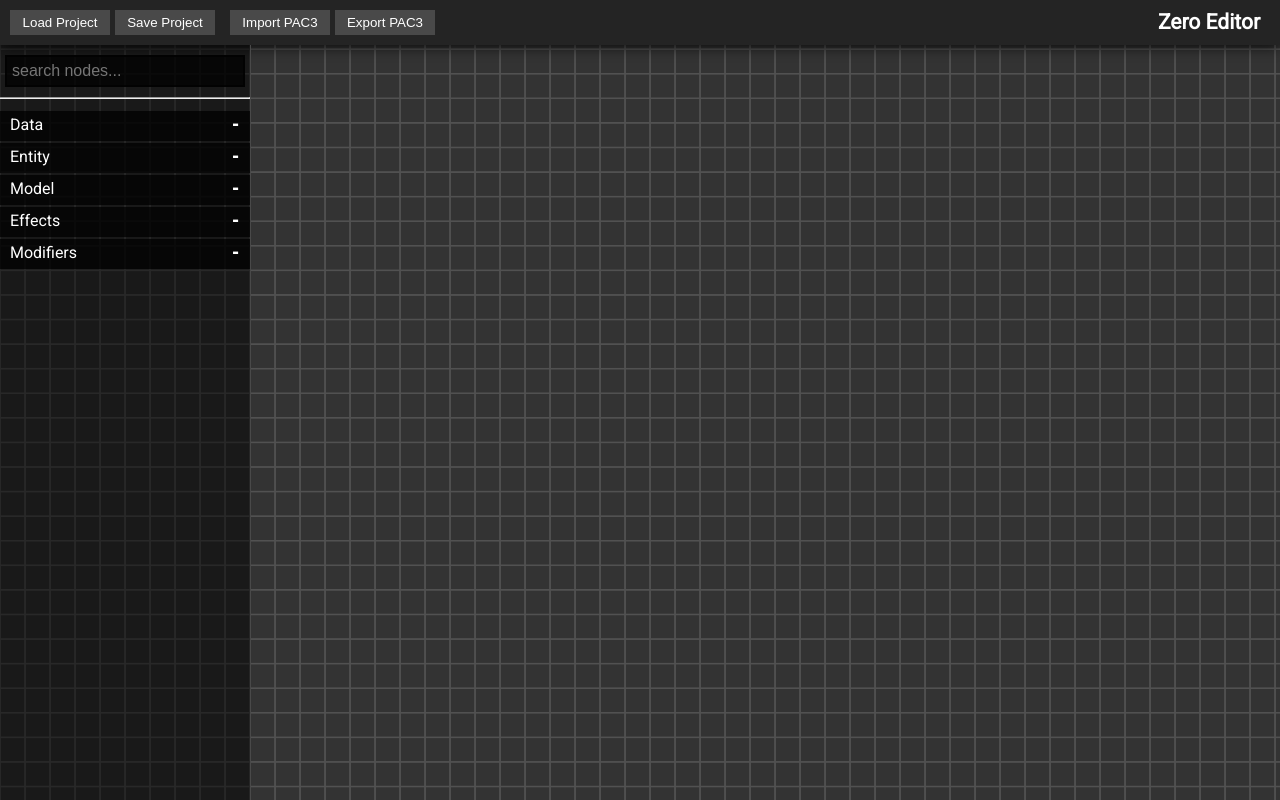
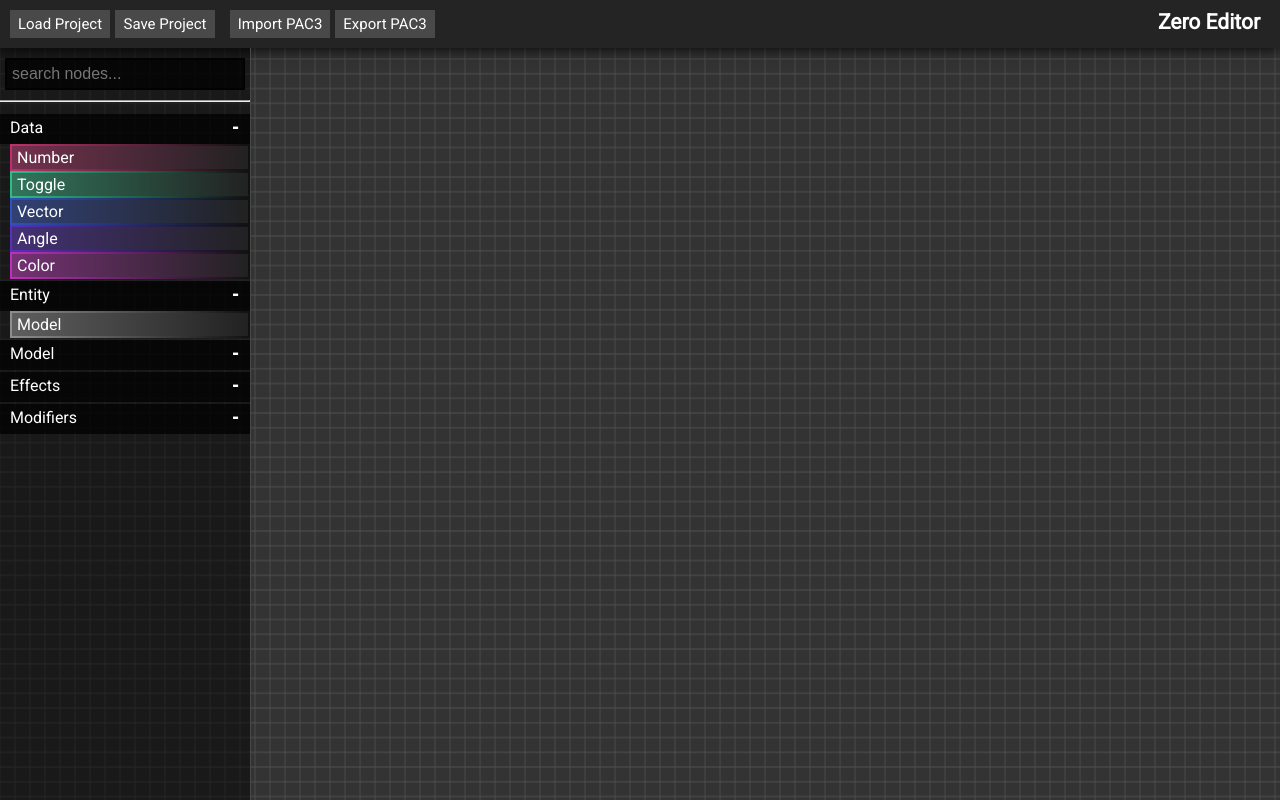
Before and after one commit to Earu/Zero-Editor, a React (Create React App) app: page / in a window 1280 px wide. Built offline with nearby package versions, Linux system fonts and the light colour scheme.

Commit message:
add menu items

```diff
--- a/src/components/Editor.css
+++ b/src/components/Editor.css
@@ -4,7 +4,7 @@
 	position: fixed;
 	background: url("./grid.png");
 	background-repeat: repeat;
-	background-size: 25px;
+	background-size: 15px;
 }
 
 #editor-menu {
@@ -39,4 +39,6 @@
 	margin-right: 5px;
 	width: 100px;
 	cursor: pointer;
+	font-size: 15px;
+	font-family: 'Roboto', sans-serif;
 }
--- a/src/components/menu/NodeMenuCategory.css
+++ b/src/components/menu/NodeMenuCategory.css
@@ -1,10 +1,10 @@
 .node-menu-category {
-	background-color: rgba(0, 0, 0, 0.75);
 	margin-top: 2px;
 }
 
 .node-menu-category>.header {
 	height: 30px;
+	background-color: rgba(0, 0, 0, 0.75);
 }
 
 .node-menu-category>.header>button {
@@ -25,3 +25,8 @@
 	right: -10px;
 	user-select: none;
 }
+
+.node-menu-category>.content {
+	overflow: hidden;
+	margin-left: 10px;
+}
--- /dev/null
+++ b/src/components/menu/NodeMenuItem.css
@@ -0,0 +1,11 @@
+.node-menu-item {
+	color: white;
+	padding: 2px;
+}
+
+.node-menu-item>div {
+	background-color: rgba(50, 50, 50, 0.5);
+	padding: 2px;
+	padding-left: 5px;
+	user-select: none;
+}
--- a/src/components/menu/NodeMenuItem.tsx
+++ b/src/components/menu/NodeMenuItem.tsx
@@ -1,7 +1,15 @@
 import React from "react";
+import "./NodeMenuItem.css";
 
-export default class NodeMenuItem extends React.Component {
+interface INodeMenuItemProperties {
+	name: string;
+	color: string;
+}
+
+export default class NodeMenuItem extends React.Component<INodeMenuItemProperties> {
 	public render(): JSX.Element {
-		return <div/>;
+		return (<div className="node-menu-item" style={{ backgroundImage: `linear-gradient(to right, ${this.props.color}, #111)` }}>
+			<div>{this.props.name}</div>
+		</div>);
 	}
 }
--- a/src/components/menu/NodeMenuSelector.tsx
+++ b/src/components/menu/NodeMenuSelector.tsx
@@ -1,5 +1,6 @@
 import React from "react";
 import NodeMenuCategory from "./NodeMenuCategory";
+import NodeMenuItem from "./NodeMenuItem";
 import "./NodeMenuSelector.css";
 
 export default class NodeMenuSelector extends React.Component {
@@ -8,8 +9,14 @@ export default class NodeMenuSelector extends React.Component {
 			<input type="text" placeholder="search nodes..." />
 			<hr />
 			<NodeMenuCategory title="Data">
+				<NodeMenuItem name="Number" color="#bc316d" />
+				<NodeMenuItem name="Toggle" color="#31bc87" />
+				<NodeMenuItem name="Vector" color="#3151bc" />
+				<NodeMenuItem name="Angle" color="#5831bc" />
+				<NodeMenuItem name="Color" color="#bc31ba" />
 			</NodeMenuCategory>
 			<NodeMenuCategory title="Entity">
+				<NodeMenuItem name="Model" color="#8e8e8e" />
 			</NodeMenuCategory>
 			<NodeMenuCategory title="Model">
 			</NodeMenuCategory>
```
